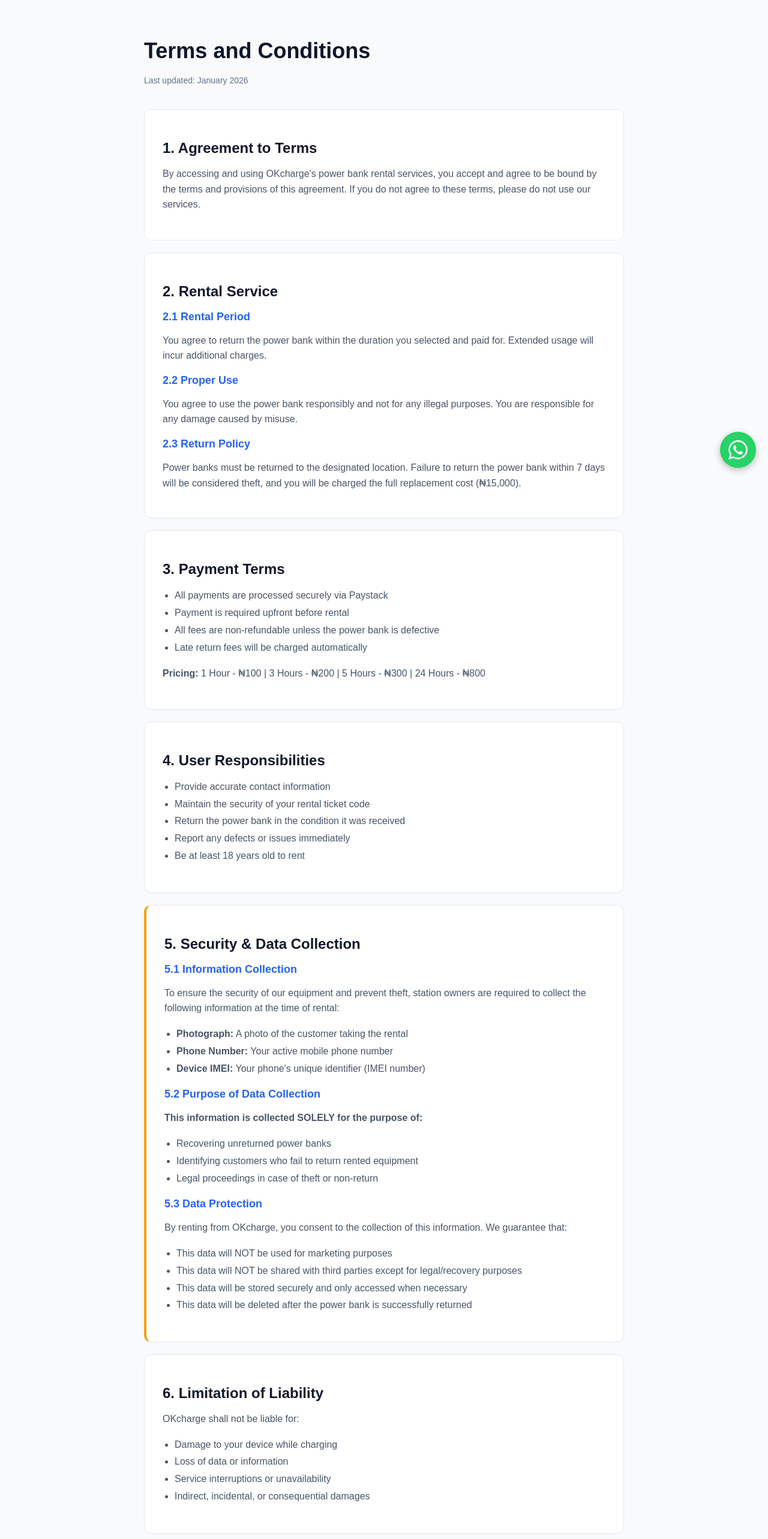
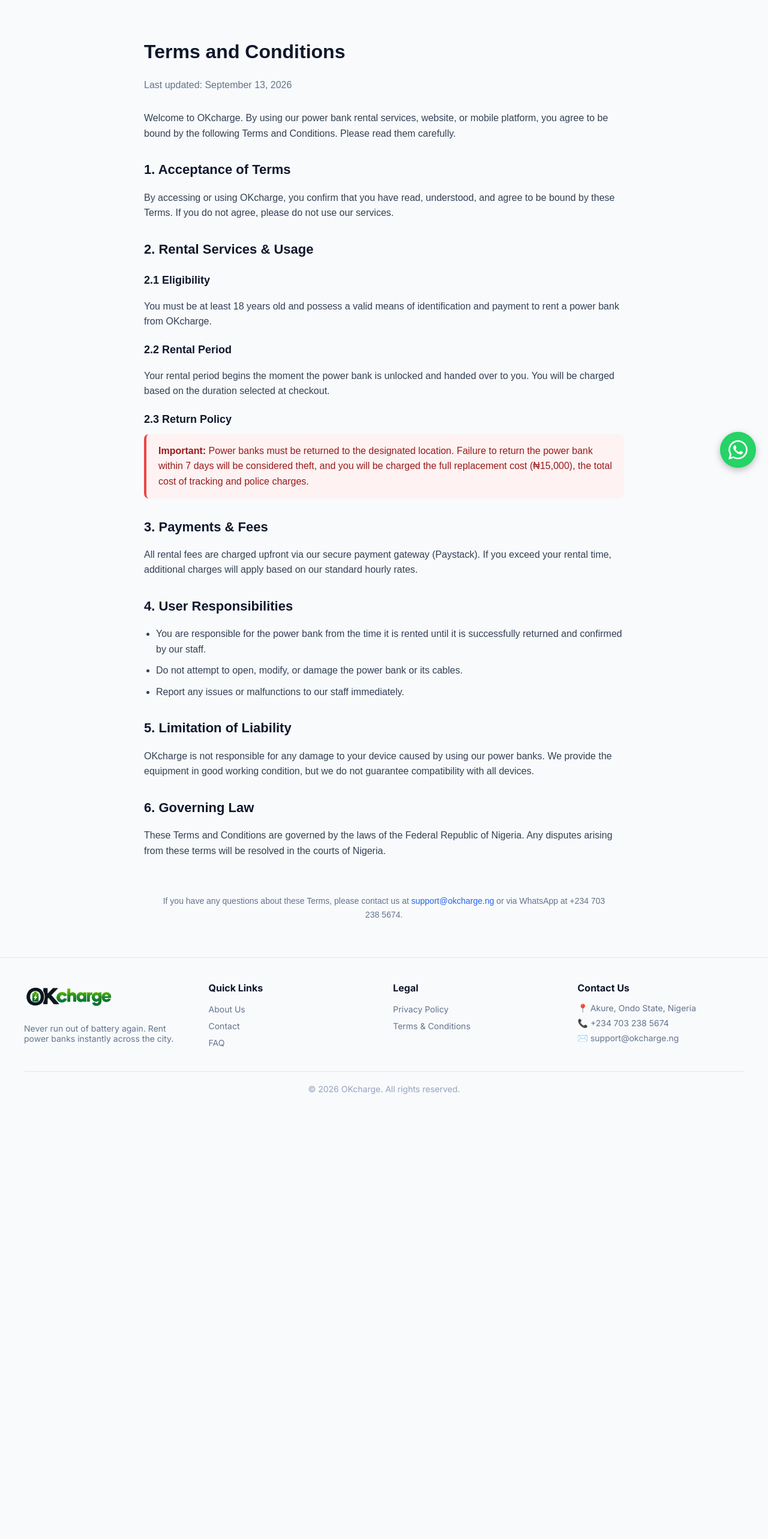
Before and after one commit to okivictor01-bit/OKcharge-, a Next.js app: page /terms in a window 1280 px wide. Shown: the top 2566 px of the page at 60% size. After the commit the page ends 1844 px from the top, so only its background shows below. Built offline with nearby package versions, Linux system fonts and the light colour scheme.

Commit message:
Update page.tsx

```diff
--- a/app/terms/page.tsx
+++ b/app/terms/page.tsx
@@ -1,113 +1,69 @@
 export default function TermsPage() {
   return (
-    <main style={{ padding: '40px 20px', maxWidth: '800px', margin: '0 auto', fontFamily: 'sans-serif' }}>
-      <h1 style={{ fontSize: '36px', fontWeight: 'bold', color: '#0f172a', marginBottom: '20px' }}>Terms and Conditions</h1>
-      <p style={{ fontSize: '14px', color: '#64748b', marginBottom: '40px' }}>Last updated: January 2026</p>
+    <main style={{ padding: '40px 20px', maxWidth: '800px', margin: '0 auto', fontFamily: 'sans-serif', lineHeight: '1.6', color: '#334155' }}>
+      <h1 style={{ fontSize: '32px', fontWeight: 'bold', color: '#0f172a', marginBottom: '10px' }}>Terms and Conditions</h1>
+      <p style={{ marginBottom: '30px', color: '#64748b' }}>Last updated: September 13, 2026</p>
 
-      <div style={{ backgroundColor: 'white', padding: '30px', borderRadius: '12px', border: '1px solid #e2e8f0', marginBottom: '20px' }}>
-        <h2 style={{ fontSize: '24px', color: '#0f172a', marginBottom: '15px' }}>1. Agreement to Terms</h2>
-        <p style={{ fontSize: '16px', color: '#475569', lineHeight: '1.6' }}>By accessing and using OKcharge's power bank rental services, you accept and agree to be bound by the terms and provisions of this agreement. If you do not agree to these terms, please do not use our services.</p>
+      <p style={{ marginBottom: '20px' }}>
+        Welcome to OKcharge. By using our power bank rental services, website, or mobile platform, you agree to be bound by the following Terms and Conditions. Please read them carefully.
+      </p>
+
+      <h2 style={{ fontSize: '22px', fontWeight: 'bold', color: '#0f172a', marginTop: '30px', marginBottom: '15px' }}>1. Acceptance of Terms</h2>
+      <p style={{ marginBottom: '20px' }}>
+        By accessing or using OKcharge, you confirm that you have read, understood, and agree to be bound by these Terms. If you do not agree, please do not use our services.
+      </p>
+
+      <h2 style={{ fontSize: '22px', fontWeight: 'bold', color: '#0f172a', marginTop: '30px', marginBottom: '15px' }}>2. Rental Services & Usage</h2>
+
+      <h3 style={{ fontSize: '18px', fontWeight: 'bold', color: '#0f172a', marginTop: '20px', marginBottom: '10px' }}>2.1 Eligibility</h3>
+      <p style={{ marginBottom: '20px' }}>
+        You must be at least 18 years old and possess a valid means of identification and payment to rent a power bank from OKcharge.
+      </p>
+
+      <h3 style={{ fontSize: '18px', fontWeight: 'bold', color: '#0f172a', marginTop: '20px', marginBottom: '10px' }}>2.2 Rental Period</h3>
+      <p style={{ marginBottom: '20px' }}>
+        Your rental period begins the moment the power bank is unlocked and handed over to you. You will be charged based on the duration selected at checkout.
+      </p>
+
+      {/* NEW RETURN POLICY SECTION */}
+      <h3 style={{ fontSize: '18px', fontWeight: 'bold', color: '#0f172a', marginTop: '20px', marginBottom: '10px' }}>2.3 Return Policy</h3>
+      <div style={{
+        backgroundColor: '#fef2f2',
+        padding: '15px 20px',
+        borderRadius: '8px',
+        borderLeft: '4px solid #ef4444',
+        marginBottom: '20px',
+        color: '#991b1b'
+      }}>
+        <strong>Important:</strong> Power banks must be returned to the designated location. Failure to return the power bank within 7 days will be considered theft, and you will be charged the full replacement cost (₦15,000), the total cost of tracking and police charges.
       </div>
 
-      <div style={{ backgroundColor: 'white', padding: '30px', borderRadius: '12px', border: '1px solid #e2e8f0', marginBottom: '20px' }}>
-        <h2 style={{ fontSize: '24px', color: '#0f172a', marginBottom: '15px' }}>2. Rental Service</h2>
+      <h2 style={{ fontSize: '22px', fontWeight: 'bold', color: '#0f172a', marginTop: '30px', marginBottom: '15px' }}>3. Payments & Fees</h2>
+      <p style={{ marginBottom: '20px' }}>
+        All rental fees are charged upfront via our secure payment gateway (Paystack). If you exceed your rental time, additional charges will apply based on our standard hourly rates.
+      </p>
 
-        <h3 style={{ fontSize: '18px', color: '#2563eb', marginBottom: '10px' }}>2.1 Rental Period</h3>
-        <p style={{ fontSize: '16px', color: '#475569', lineHeight: '1.6', marginBottom: '15px' }}>You agree to return the power bank within the duration you selected and paid for. Extended usage will incur additional charges.</p>
+      <h2 style={{ fontSize: '22px', fontWeight: 'bold', color: '#0f172a', marginTop: '30px', marginBottom: '15px' }}>4. User Responsibilities</h2>
+      <ul style={{ marginBottom: '20px', paddingLeft: '20px' }}>
+        <li style={{ marginBottom: '10px' }}>You are responsible for the power bank from the time it is rented until it is successfully returned and confirmed by our staff.</li>
+        <li style={{ marginBottom: '10px' }}>Do not attempt to open, modify, or damage the power bank or its cables.</li>
+        <li style={{ marginBottom: '10px' }}>Report any issues or malfunctions to our staff immediately.</li>
+      </ul>
 
-        <h3 style={{ fontSize: '18px', color: '#2563eb', marginBottom: '10px' }}>2.2 Proper Use</h3>
-        <p style={{ fontSize: '16px', color: '#475569', lineHeight: '1.6', marginBottom: '15px' }}>You agree to use the power bank responsibly and not for any illegal purposes. You are responsible for any damage caused by misuse.</p>
+      <h2 style={{ fontSize: '22px', fontWeight: 'bold', color: '#0f172a', marginTop: '30px', marginBottom: '15px' }}>5. Limitation of Liability</h2>
+      <p style={{ marginBottom: '20px' }}>
+        OKcharge is not responsible for any damage to your device caused by using our power banks. We provide the equipment in good working condition, but we do not guarantee compatibility with all devices.
+      </p>
 
-        <h3 style={{ fontSize: '18px', color: '#2563eb', marginBottom: '10px' }}>2.3 Return Policy</h3>
-        <p style={{ fontSize: '16px', color: '#475569', lineHeight: '1.6', marginBottom: '15px' }}>Power banks must be returned to the designated location. Failure to return the power bank within 7 days will be considered theft, and you will be charged the full replacement cost (₦15,000).</p>
-      </div>
+      <h2 style={{ fontSize: '22px', fontWeight: 'bold', color: '#0f172a', marginTop: '30px', marginBottom: '15px' }}>6. Governing Law</h2>
+      <p style={{ marginBottom: '20px' }}>
+        These Terms and Conditions are governed by the laws of the Federal Republic of Nigeria. Any disputes arising from these terms will be resolved in the courts of Nigeria.
+      </p>
 
-      <div style={{ backgroundColor: 'white', padding: '30px', borderRadius: '12px', border: '1px solid #e2e8f0', marginBottom: '20px' }}>
-        <h2 style={{ fontSize: '24px', color: '#0f172a', marginBottom: '15px' }}>3. Payment Terms</h2>
-        <ul style={{ fontSize: '16px', color: '#475569', lineHeight: '1.8', paddingLeft: '20px', marginBottom: '15px' }}>
-          <li>All payments are processed securely via Paystack</li>
-          <li>Payment is required upfront before rental</li>
-          <li>All fees are non-refundable unless the power bank is defective</li>
-          <li>Late return fees will be charged automatically</li>
-        </ul>
-        <p style={{ fontSize: '16px', color: '#475569', lineHeight: '1.6' }}><strong>Pricing:</strong> 1 Hour - ₦100 | 3 Hours - ₦200 | 5 Hours - ₦300 | 24 Hours - ₦800</p>
-      </div>
-
-      <div style={{ backgroundColor: 'white', padding: '30px', borderRadius: '12px', border: '1px solid #e2e8f0', marginBottom: '20px' }}>
-        <h2 style={{ fontSize: '24px', color: '#0f172a', marginBottom: '15px' }}>4. User Responsibilities</h2>
-        <ul style={{ fontSize: '16px', color: '#475569', lineHeight: '1.8', paddingLeft: '20px' }}>
-          <li>Provide accurate contact information</li>
-          <li>Maintain the security of your rental ticket code</li>
-          <li>Return the power bank in the condition it was received</li>
-          <li>Report any defects or issues immediately</li>
-          <li>Be at least 18 years old to rent</li>
-        </ul>
-      </div>
-
-      <div style={{ backgroundColor: 'white', padding: '30px', borderRadius: '12px', border: '1px solid #e2e8f0', marginBottom: '20px', borderLeft: '4px solid #f59e0b' }}>
-        <h2 style={{ fontSize: '24px', color: '#0f172a', marginBottom: '15px' }}>5. Security & Data Collection</h2>
-
-        <h3 style={{ fontSize: '18px', color: '#2563eb', marginBottom: '10px' }}>5.1 Information Collection</h3>
-        <p style={{ fontSize: '16px', color: '#475569', lineHeight: '1.6', marginBottom: '15px' }}>
-          To ensure the security of our equipment and prevent theft, station owners are required to collect the following information at the time of rental:
+      <div style={{ marginTop: '40px', padding: '20px', backgroundColor: '#f8fafc', borderRadius: '8px', textAlign: 'center' }}>
+        <p style={{ margin: 0, fontSize: '14px', color: '#64748b' }}>
+          If you have any questions about these Terms, please contact us at <a href="mailto:support@okcharge.ng" style={{ color: '#2563eb', textDecoration: 'none' }}>support@okcharge.ng</a> or via WhatsApp at +234 703 238 5674.
         </p>
-        <ul style={{ fontSize: '16px', color: '#475569', lineHeight: '1.8', paddingLeft: '20px', marginBottom: '15px' }}>
-          <li><strong>Photograph:</strong> A photo of the customer taking the rental</li>
-          <li><strong>Phone Number:</strong> Your active mobile phone number</li>
-          <li><strong>Device IMEI:</strong> Your phone's unique identifier (IMEI number)</li>
-        </ul>
-
-        <h3 style={{ fontSize: '18px', color: '#2563eb', marginBottom: '10px' }}>5.2 Purpose of Data Collection</h3>
-        <p style={{ fontSize: '16px', color: '#475569', lineHeight: '1.6', marginBottom: '15px' }}>
-          <strong>This information is collected SOLELY for the purpose of:</strong>
-        </p>
-        <ul style={{ fontSize: '16px', color: '#475569', lineHeight: '1.8', paddingLeft: '20px', marginBottom: '15px' }}>
-          <li>Recovering unreturned power banks</li>
-          <li>Identifying customers who fail to return rented equipment</li>
-          <li>Legal proceedings in case of theft or non-return</li>
-        </ul>
-
-        <h3 style={{ fontSize: '18px', color: '#2563eb', marginBottom: '10px' }}>5.3 Data Protection</h3>
-        <p style={{ fontSize: '16px', color: '#475569', lineHeight: '1.6', marginBottom: '15px' }}>
-          By renting from OKcharge, you consent to the collection of this information. We guarantee that:
-        </p>
-        <ul style={{ fontSize: '16px', color: '#475569', lineHeight: '1.8', paddingLeft: '20px' }}>
-          <li>This data will NOT be used for marketing purposes</li>
-          <li>This data will NOT be shared with third parties except for legal/recovery purposes</li>
-          <li>This data will be stored securely and only accessed when necessary</li>
-          <li>This data will be deleted after the power bank is successfully returned</li>
-        </ul>
-      </div>
-
-      <div style={{ backgroundColor: 'white', padding: '30px', borderRadius: '12px', border: '1px solid #e2e8f0', marginBottom: '20px' }}>
-        <h2 style={{ fontSize: '24px', color: '#0f172a', marginBottom: '15px' }}>6. Limitation of Liability</h2>
-        <p style={{ fontSize: '16px', color: '#475569', lineHeight: '1.6', marginBottom: '15px' }}>OKcharge shall not be liable for:</p>
-        <ul style={{ fontSize: '16px', color: '#475569', lineHeight: '1.8', paddingLeft: '20px' }}>
-          <li>Damage to your device while charging</li>
-          <li>Loss of data or information</li>
-          <li>Service interruptions or unavailability</li>
-          <li>Indirect, incidental, or consequential damages</li>
-        </ul>
-      </div>
-
-      <div style={{ backgroundColor: 'white', padding: '30px', borderRadius: '12px', border: '1px solid #e2e8f0', marginBottom: '20px' }}>
-        <h2 style={{ fontSize: '24px', color: '#0f172a', marginBottom: '15px' }}>7. Termination</h2>
-        <p style={{ fontSize: '16px', color: '#475569', lineHeight: '1.6' }}>We reserve the right to terminate or suspend your access to our services for violations of these terms, fraudulent activity, or abuse of the rental system.</p>
-      </div>
-
-      <div style={{ backgroundColor: 'white', padding: '30px', borderRadius: '12px', border: '1px solid #e2e8f0', marginBottom: '20px' }}>
-        <h2 style={{ fontSize: '24px', color: '#0f172a', marginBottom: '15px' }}>8. Changes to Terms</h2>
-        <p style={{ fontSize: '16px', color: '#475569', lineHeight: '1.6' }}>We reserve the right to modify these terms at any time. Continued use of our services after changes constitutes acceptance of the new terms.</p>
-      </div>
-
-      <div style={{ backgroundColor: 'white', padding: '30px', borderRadius: '12px', border: '1px solid #e2e8f0', marginBottom: '20px' }}>
-        <h2 style={{ fontSize: '24px', color: '#0f172a', marginBottom: '15px' }}>9. Governing Law</h2>
-        <p style={{ fontSize: '16px', color: '#475569', lineHeight: '1.6' }}>These terms shall be governed by and construed in accordance with the laws of the Federal Republic of Nigeria.</p>
-      </div>
-
-      <div style={{ backgroundColor: '#eff6ff', padding: '30px', borderRadius: '12px', border: '1px solid #bfdbfe' }}>
-        <h2 style={{ fontSize: '24px', color: '#1e40af', marginBottom: '15px' }}>Questions?</h2>
-        <p style={{ fontSize: '16px', color: '#475569', lineHeight: '1.6' }}>If you have any questions about these Terms and Conditions, please contact us at: <a href="mailto:support@okcharge.ng" style={{ color: '#2563eb' }}>support@okcharge.ng</a></p>
       </div>
     </main>
   );
```
